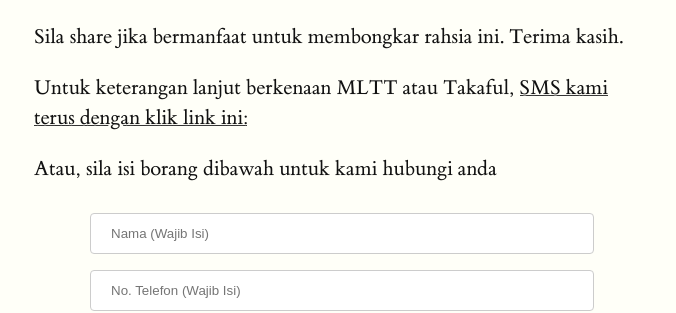
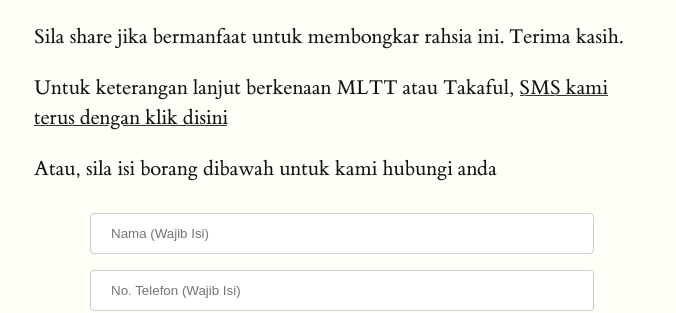
Before and after one commit to takafulis/takafulis.github.io, a Jekyll site: the page built from _posts/2017-01-18-rahsia-takaful-rumah.md, in a window 1280 px wide and 900 px high, scrolled down 2954 px. Shown: the part 355-668 px from the top of the window, without its empty margins (126-802 px from the left). Built offline with Jekyll 4.4.1, drawn with Linux system fonts in a browser that asks for light colours.

Commit message:
Update 2017-01-18-rahsia-takaful-rumah.md

```diff
--- a/_posts/2017-01-18-rahsia-takaful-rumah.md
+++ b/_posts/2017-01-18-rahsia-takaful-rumah.md
@@ -83,4 +83,4 @@ Jangan biarkan banker memilihkan Takaful untuk anda. Rumah anda, hak anda, walau
 
 Sila share jika bermanfaat untuk membongkar rahsia ini. Terima kasih.
 
-Untuk keterangan lanjut berkenaan MLTT atau Takaful, [SMS kami terus dengan klik link ini:](http://takafulis.com/sms.html)
+Untuk keterangan lanjut berkenaan MLTT atau Takaful, [SMS kami terus dengan klik disini](http://takafulis.com/sms.html)
```
